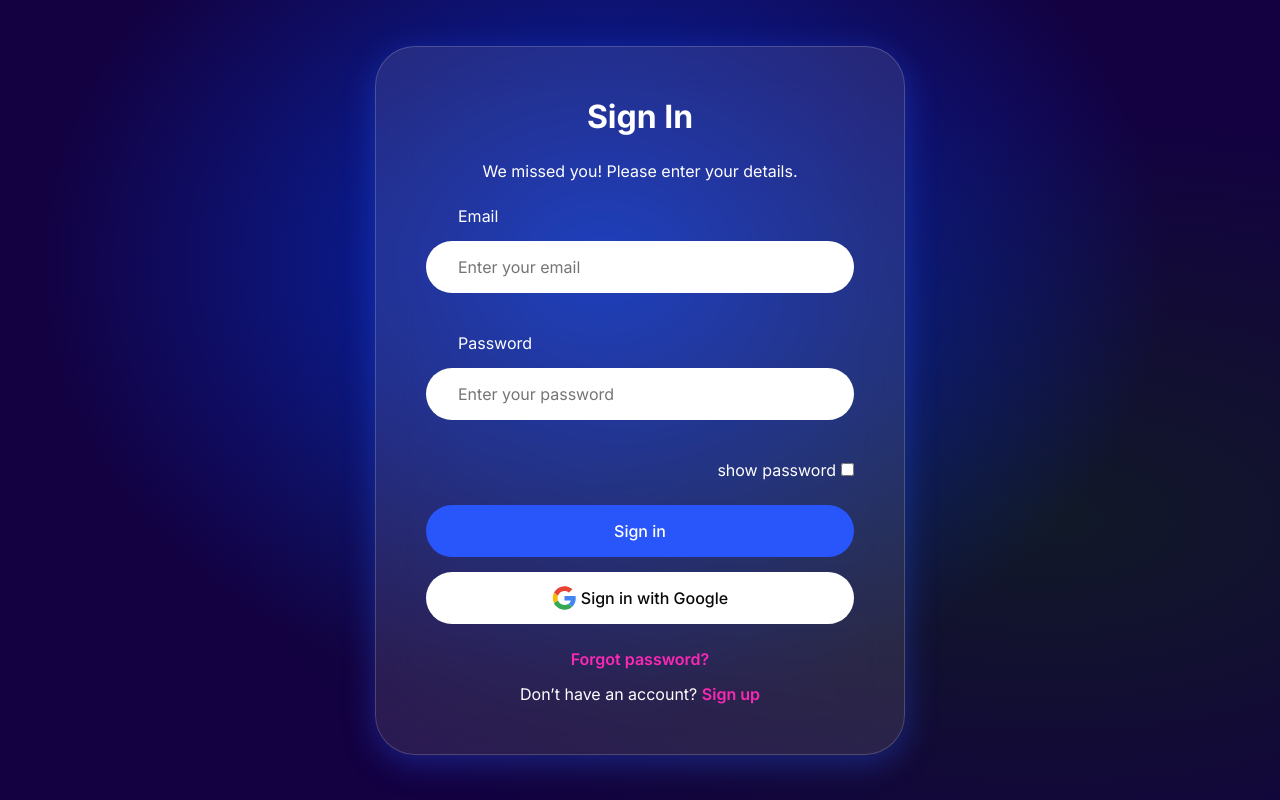
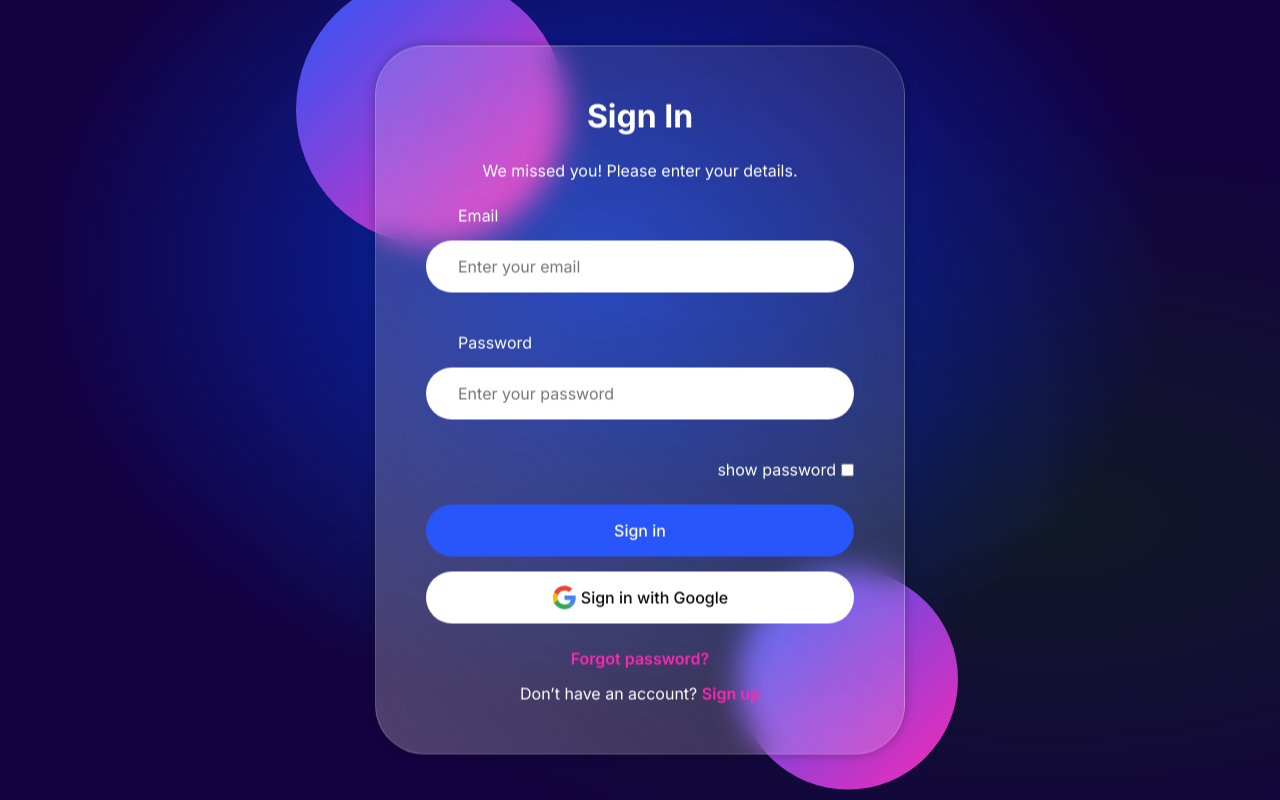
Before and after one commit to Elvira-del/form, a Next.js app: page / in a window 1280 px wide. Built offline with nearby package versions, Linux system fonts and the light colour scheme.

Commit message:
feat: add background for the form

```diff
--- a/app/components/form/Form.tsx
+++ b/app/components/form/Form.tsx
@@ -8,8 +8,13 @@ type FormType = {
 
 export const Form = ({ formAction, children }: FormType) => {
   return (
-    <form className={styles.form} action={formAction} autoComplete="on">
-      {children}
-    </form>
+    <div className={styles.background}>
+      <div className={styles.circle1}></div>
+      <div className={styles.circle2}></div>
+
+      <form className={styles.form} action={formAction} autoComplete="on">
+        {children}
+      </form>
+    </div>
   );
 };
--- a/app/components/form/form.module.css
+++ b/app/components/form/form.module.css
@@ -1,18 +1,31 @@
+.background {
+  position: relative;
+  top: 50%;
+  left: 50%;
+  width: clamp(290px, 100%, 530px);
+  transform: translate(-50%, -50%);
+}
+
 .form {
+  --background: linear-gradient(
+    to bottom left,
+    hsla(var(--white-color), 0.1),
+    hsla(var(--white-color), 0.15),
+    hsla(var(--white-color), 0.25)
+  );
+  --shadow-color: hsla(var(--black-color), 0.25);
+
   display: flex;
   flex-direction: column;
-  flex-wrap: wrap;
   place-items: center;
   row-gap: 25px;
-  /* margin-inline: auto; */
   padding: 15px;
-  width: clamp(290px, 100%, 530px);
-  border: 1px solid hsla(var(--white-color), 0.18);
-  border-radius: 40px;
-  /* background: var(--form-background); */
-  background-color: hsla(var(--white-color), 0.1);
-  box-shadow: 0 8px 32px 0 hsla(var(--risd-blue-color), 0.37);
-  backdrop-filter: blur(20px);
+  width: 100%;
+  border: 1px solid hsla(var(--white-color), 0.2);
+  border-radius: var(--item-border-radius);
+  box-shadow: 0 0 10px 1px var(--shadow-color);
+  background: var(--background);
+  backdrop-filter: blur(15px);
 }
 
 @media (min-width: 481px) {
@@ -26,3 +39,57 @@
     padding: 50px;
   }
 }
+
+.circle1,
+.circle2 {
+  position: absolute;
+  border-radius: 50%;
+  background-image: linear-gradient(
+    to bottom right,
+    hsl(var(--risd-blue-color)),
+    hsl(var(--shocking-pink-color))
+  );
+  z-index: -1;
+}
+
+.circle1 {
+  --dimensions: 210px;
+
+  top: -10%;
+  left: -15%;
+  width: var(--dimensions);
+  height: var(--dimensions);
+}
+
+@media (min-width: 481px) {
+  .circle1 {
+    --dimensions: 240px;
+  }
+}
+
+@media (min-width: 769px) {
+  .circle1 {
+    --dimensions: 270px;
+  }
+}
+
+.circle2 {
+  --dimensions: 160px;
+
+  right: -10%;
+  bottom: -5%;
+  width: var(--dimensions);
+  height: var(--dimensions);
+}
+
+@media (min-width: 481px) {
+  .circle2 {
+    --dimensions: 190px;
+  }
+}
+
+@media (min-width: 769px) {
+  .circle2 {
+    --dimensions: 220px;
+  }
+}
--- a/app/globals.css
+++ b/app/globals.css
@@ -9,13 +9,6 @@
   --foreground: hsl(var(--white-color));
   --background: hsl(var(--russian-violet-color));
   --primary-button-background: hsl(var(--risd-blue-color));
-  --form-background: linear-gradient(
-    160deg,
-    hsla(var(--white-color), 0.25),
-    hsla(227, 95%, 82%, 0.2) 40%,
-    hsla(227, 95%, 71%, 0.2) 80%,
-    hsla(227, 95%, 65%, 0.2) 100%
-  );
   --link-color: hsl(var(--shocking-pink-color));
   --error-color: hsl(var(--red-color));
 
@@ -59,11 +52,7 @@ body {
 }
 
 main {
-  display: flex;
-  justify-content: center;
-  align-items: center;
   height: 100vh;
-  margin-inline: auto;
   padding-inline: 15px;
 }
 
```
